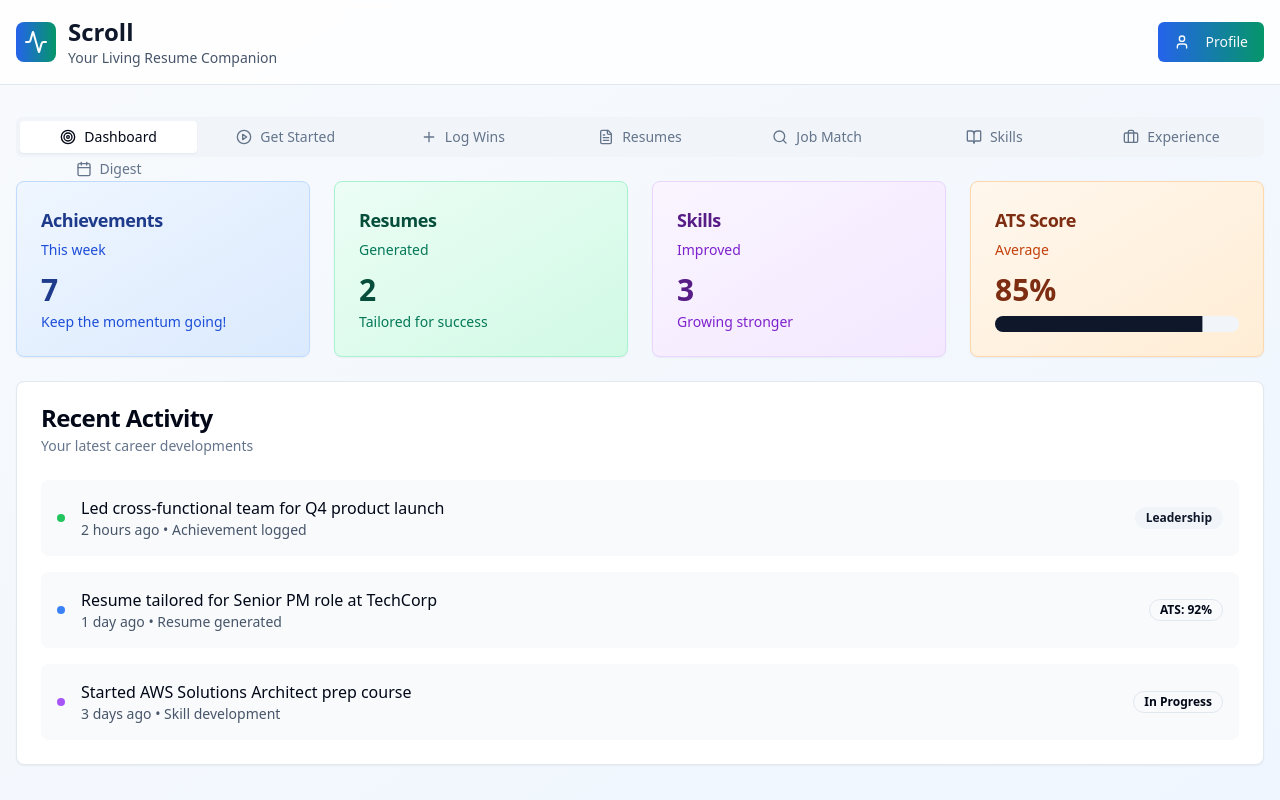
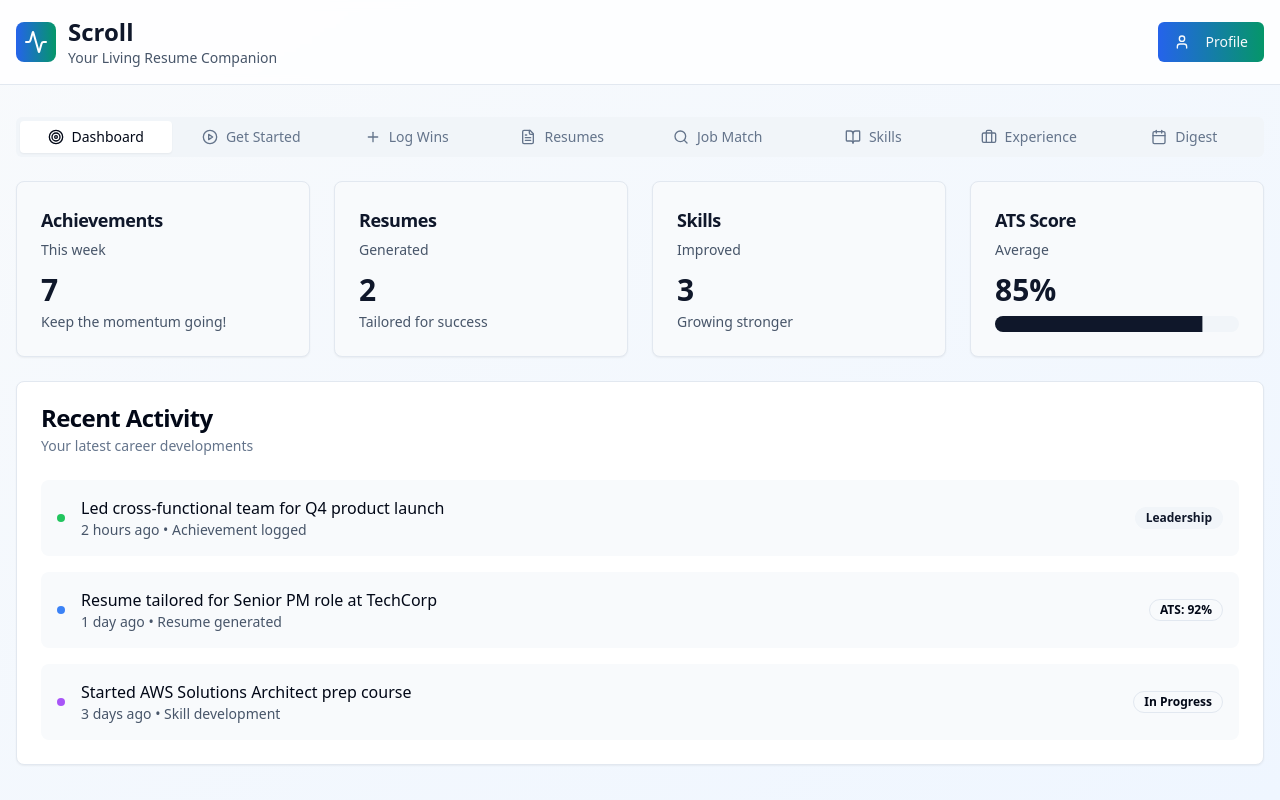
Before and after one commit to fespinosa352/scroll-app, a React (Vite) app: page / in a window 1280 px wide. Built offline with nearby package versions, Linux system fonts and the light colour scheme.

Commit message:
Fix: Adjust header and dashboard styling
- Adjusted the header to accommodate the new "Digest" tab.
- Changed the dashboard tile colors to light gray.

```diff
--- a/src/pages/Index.tsx
+++ b/src/pages/Index.tsx
@@ -51,7 +51,7 @@ const Index = () => {
 
       <div className="container mx-auto px-4 py-8">
         <Tabs value={activeTab} onValueChange={setActiveTab} className="space-y-6">
-          <TabsList className="grid w-full grid-cols-7 lg:w-auto lg:grid-cols-7">
+          <TabsList className="grid w-full grid-cols-4 lg:grid-cols-8 gap-1 lg:w-auto">
             <TabsTrigger value="dashboard" className="flex items-center gap-2">
               <Target className="w-4 h-4" />
               Dashboard
@@ -89,46 +89,46 @@ const Index = () => {
           <TabsContent value="dashboard" className="space-y-6">
             {/* Weekly Stats */}
             <div className="grid grid-cols-1 md:grid-cols-2 lg:grid-cols-4 gap-6">
-              <Card className="bg-gradient-to-br from-blue-50 to-blue-100 border-blue-200">
+              <Card className="bg-slate-50 border-slate-200">
                 <CardHeader className="pb-3">
-                  <CardTitle className="text-lg text-blue-900">Achievements</CardTitle>
-                  <CardDescription className="text-blue-700">This week</CardDescription>
+                  <CardTitle className="text-lg text-slate-900">Achievements</CardTitle>
+                  <CardDescription className="text-slate-600">This week</CardDescription>
                 </CardHeader>
                 <CardContent>
-                  <div className="text-3xl font-bold text-blue-900">{weeklyStats.achievementsLogged}</div>
-                  <p className="text-sm text-blue-700 mt-1">Keep the momentum going!</p>
+                  <div className="text-3xl font-bold text-slate-900">{weeklyStats.achievementsLogged}</div>
+                  <p className="text-sm text-slate-600 mt-1">Keep the momentum going!</p>
                 </CardContent>
               </Card>
 
-              <Card className="bg-gradient-to-br from-emerald-50 to-emerald-100 border-emerald-200">
+              <Card className="bg-slate-50 border-slate-200">
                 <CardHeader className="pb-3">
-                  <CardTitle className="text-lg text-emerald-900">Resumes</CardTitle>
-                  <CardDescription className="text-emerald-700">Generated</CardDescription>
+                  <CardTitle className="text-lg text-slate-900">Resumes</CardTitle>
+                  <CardDescription className="text-slate-600">Generated</CardDescription>
                 </CardHeader>
                 <CardContent>
-                  <div className="text-3xl font-bold text-emerald-900">{weeklyStats.resumesGenerated}</div>
-                  <p className="text-sm text-emerald-700 mt-1">Tailored for success</p>
+                  <div className="text-3xl font-bold text-slate-900">{weeklyStats.resumesGenerated}</div>
+                  <p className="text-sm text-slate-600 mt-1">Tailored for success</p>
                 </CardContent>
               </Card>
 
-              <Card className="bg-gradient-to-br from-purple-50 to-purple-100 border-purple-200">
+              <Card className="bg-slate-50 border-slate-200">
                 <CardHeader className="pb-3">
-                  <CardTitle className="text-lg text-purple-900">Skills</CardTitle>
-                  <CardDescription className="text-purple-700">Improved</CardDescription>
+                  <CardTitle className="text-lg text-slate-900">Skills</CardTitle>
+                  <CardDescription className="text-slate-600">Improved</CardDescription>
                 </CardHeader>
                 <CardContent>
-                  <div className="text-3xl font-bold text-purple-900">{weeklyStats.skillsImproved}</div>
-                  <p className="text-sm text-purple-700 mt-1">Growing stronger</p>
+                  <div className="text-3xl font-bold text-slate-900">{weeklyStats.skillsImproved}</div>
+                  <p className="text-sm text-slate-600 mt-1">Growing stronger</p>
                 </CardContent>
               </Card>
 
-              <Card className="bg-gradient-to-br from-orange-50 to-orange-100 border-orange-200">
+              <Card className="bg-slate-50 border-slate-200">
                 <CardHeader className="pb-3">
-                  <CardTitle className="text-lg text-orange-900">ATS Score</CardTitle>
-                  <CardDescription className="text-orange-700">Average</CardDescription>
+                  <CardTitle className="text-lg text-slate-900">ATS Score</CardTitle>
+                  <CardDescription className="text-slate-600">Average</CardDescription>
                 </CardHeader>
                 <CardContent>
-                  <div className="text-3xl font-bold text-orange-900">{weeklyStats.atsScore}%</div>
+                  <div className="text-3xl font-bold text-slate-900">{weeklyStats.atsScore}%</div>
                   <Progress value={weeklyStats.atsScore} className="mt-2" />
                 </CardContent>
               </Card>
```
